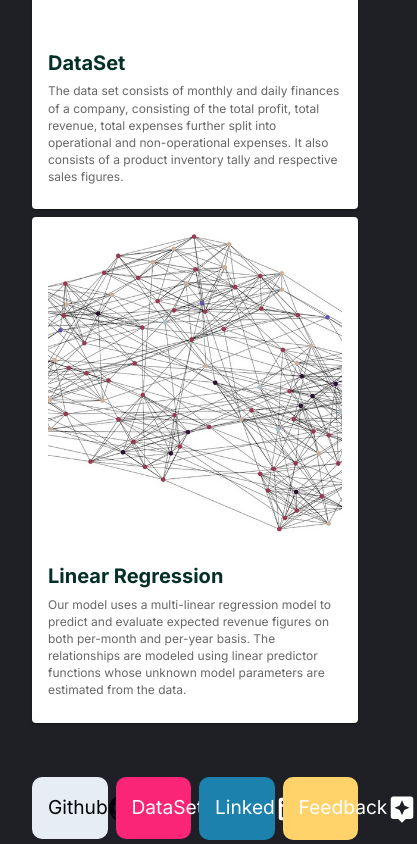
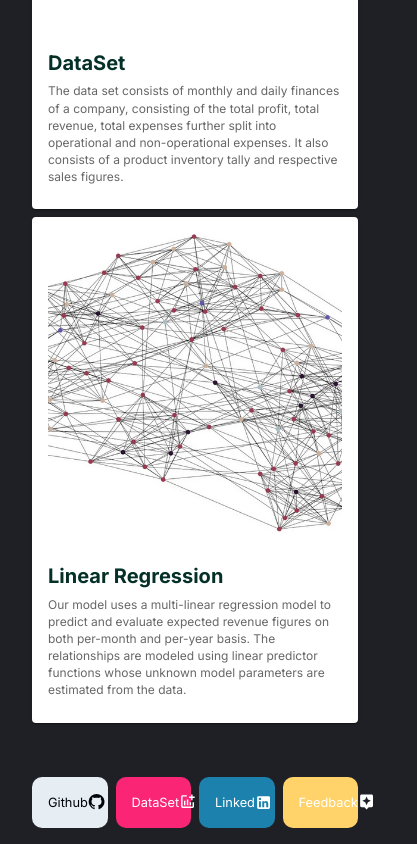
Before and after one commit to curiosityr0ver/Finance-App, a React (Vite) app in the folder client/: page /about in a window 390 px wide. Shown: the part 856-1700 px from the top of the page, 417 px wide, since content can reach past the window. Built offline with nearby package versions, Linux system fonts and the light colour scheme; no server answers.

Commit message:
even more mobile friendly

```diff
--- a/client/src/scenes/about/CustomButton.tsx
+++ b/client/src/scenes/about/CustomButton.tsx
@@ -3,16 +3,18 @@ import GitHubIcon from '@mui/icons-material/GitHub';
 import AddchartIcon from '@mui/icons-material/Addchart';
 import LinkedInIcon from '@mui/icons-material/LinkedIn';
 import AssistantIcon from '@mui/icons-material/Assistant';
-import { Typography } from '@mui/material';
+import { Typography, useMediaQuery } from '@mui/material';
 
 const CustomButton = ({ info }: { info: any }) => {
+
+    const isAboveMediumScreens = useMediaQuery("(min-width: 1200px)");
 
     return (
         <div className='customButton' style={{ backgroundColor: info.background, color: info.color }}>
             <a href={info.footer} target="_blank">
                 <div className='grid'>
-                    <Typography fontSize={"1.2rem"}>{info.header}</Typography>
-                    <Icon icon={info.header} />
+                    <Typography fontSize={isAboveMediumScreens ? "1.2rem" : "0.8rem"}>{info.header}</Typography>
+                    <Icon icon={info.header} size={isAboveMediumScreens ? "large" : "small"} />
                 </div>
             </a>
         </div>
@@ -21,24 +23,24 @@ const CustomButton = ({ info }: { info: any }) => {
     )
 }
 
-const iconMargin = {}
 
-const Icon = ({ icon }: { icon: any }) => {
+
+const Icon = ({ icon, size }: { icon: any, size: any }) => {
     if (icon == "Github") {
         return (
-            <GitHubIcon fontSize='large' sx={iconMargin} />
+            <GitHubIcon fontSize={size} />
         )
     } else if (icon == "DataSet") {
         return (
-            <AddchartIcon fontSize='large' sx={iconMargin} />
+            <AddchartIcon fontSize={size} />
         )
     } else if (icon == "Linked") {
         return (
-            <LinkedInIcon fontSize='large' sx={{ margin: "1px 5px 0px 0px" }} />
+            <LinkedInIcon fontSize={size} sx={{ marginTop: "1px" }} />
         )
     } else {
         return (
-            <AssistantIcon fontSize='large' sx={{ margin: "1px 5px 0px 0px" }} />
+            <AssistantIcon fontSize={size} />
         )
     }
 }
```
